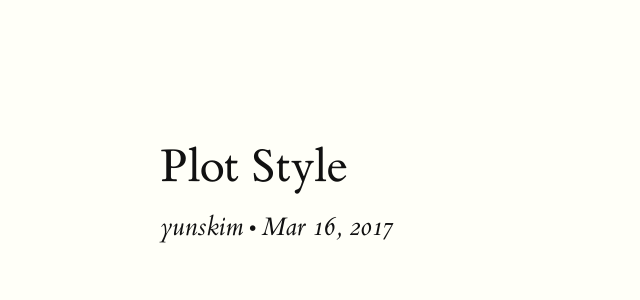
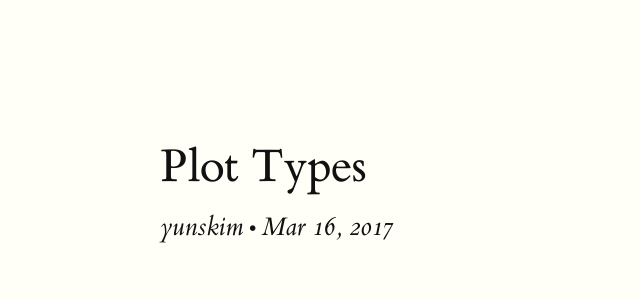
Before and after one commit to toolofthought/toolofthought.github.io, a Jekyll site: the page built from _posts/2017-03-16-j-plot-style.html, in a window 1280 px wide. Shown: the top 300 px of the page, without its empty margins (0-640 px from the left). Built offline with Jekyll 4.4.1, drawn with Linux system fonts in a browser that asks for light colours.

Commit message:
j / plot / type

```diff
--- a/_posts/2017-03-16-j-plot-style.html
+++ b/_posts/2017-03-16-j-plot-style.html
@@ -1,6 +1,6 @@
 ---
 layout: post
-title:  "Plot Style"
+title:  "Plot Types"
 date:   2017-03-16 12:00:00 +0900
 author: yunskim
 categories: j-language plot
```
